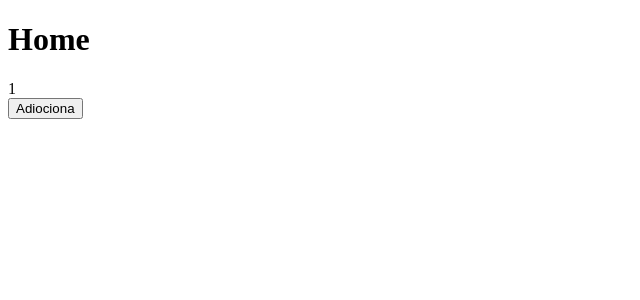
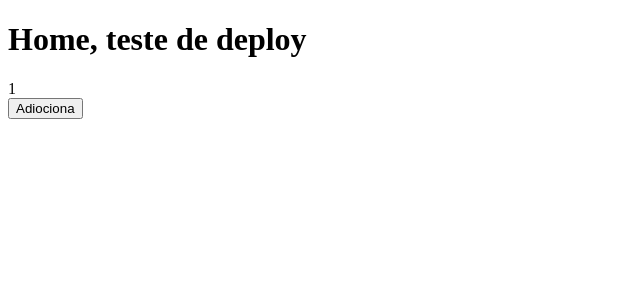
Before and after one commit to dionialves/next_js, a Next.js app: page / in a window 1280 px wide. Shown: the top 300 px of the page, without its empty margins (0-640 px from the left). Built offline with nearby package versions, Linux system fonts and the light colour scheme.

Commit message:
Nova home

```diff
--- a/pages/index.js
+++ b/pages/index.js
@@ -3,7 +3,7 @@ import { useState } from 'react';
 
 function Home(){
     return <div>
-                <h1>Home</h1>
+                <h1>Home, teste de deploy</h1>
                 <Contador />
             </div>
 }
```
